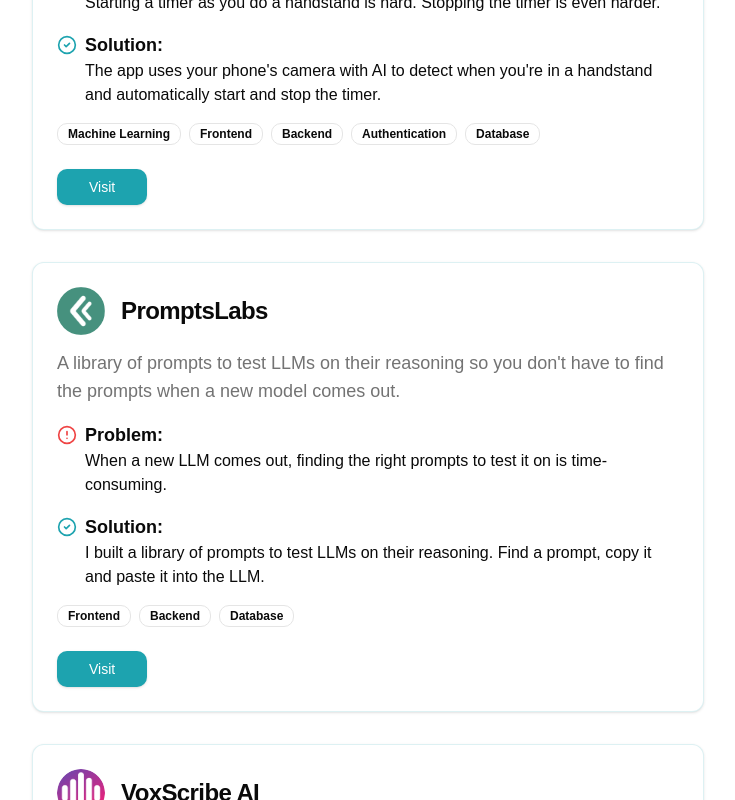
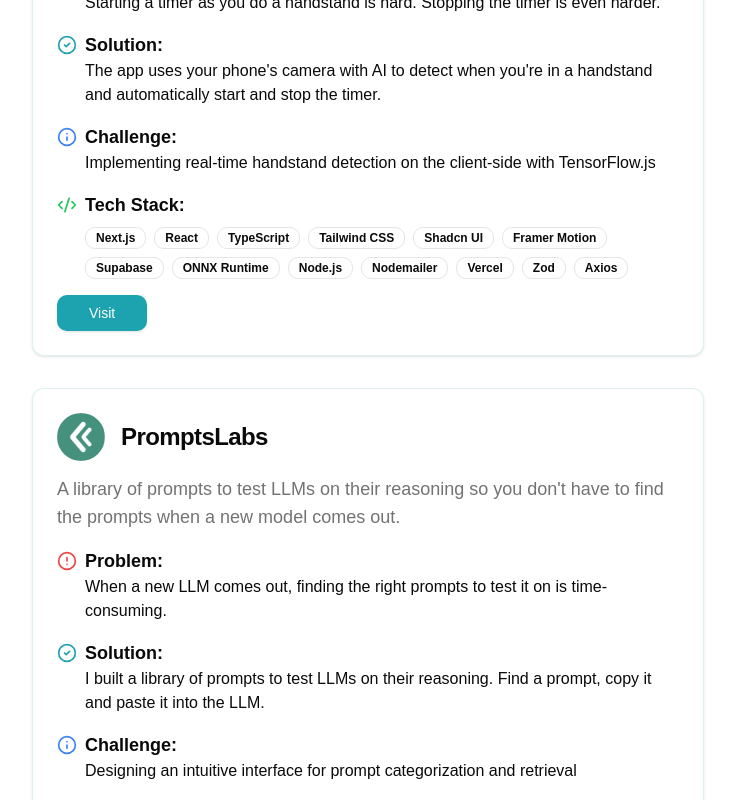
Before and after one commit to mazeincoding/maze-portfolio, a Next.js app: page / in a window 1280 px wide. Shown: the part 940-1740 px from the top of the page, without its empty margins (400-1135 px from the left). Built offline with nearby package versions, Linux system fonts and the light colour scheme.

Commit message:
Added challenge and tech stack to projects, removed tags

```diff
--- a/src/components/projects.tsx
+++ b/src/components/projects.tsx
@@ -13,16 +13,17 @@ import {
 } from "./ui/card";
 import Image from "next/image";
 import { useRouter } from "next/navigation";
-import { InfoIcon, AlertCircle, CheckCircle2 } from "lucide-react";
+import { InfoIcon, AlertCircle, CheckCircle2, Code2Icon } from "lucide-react";
 
 interface Project {
   title: string;
   description: string;
   logo: string;
   link: string;
-  tags: string[];
   problem: string;
   solution: string;
+  tech_stack: string;
+  challenge: string;
 }
 
 export default function Projects() {
@@ -33,17 +34,14 @@ export default function Projects() {
         "AI-powered app that automatically starts and stops the timer as you enter or exit a handstand using machine learning and a camera.",
       logo: "/images/standsync-logo.png",
       link: "https://standsync.com",
-      tags: [
-        "Machine Learning",
-        "Frontend",
-        "Backend",
-        "Authentication",
-        "Database",
-      ],
       problem:
         "Starting a timer as you do a handstand is hard. Stopping the timer is even harder.",
       solution:
         "The app uses your phone's camera with AI to detect when you're in a handstand and automatically start and stop the timer.",
+      tech_stack:
+        "Next.js, React, TypeScript, Tailwind CSS, Shadcn UI, Framer Motion, Supabase, ONNX Runtime, Node.js, Nodemailer, Vercel, Zod, Axios",
+      challenge:
+        "Implementing real-time handstand detection on the client-side with TensorFlow.js",
     },
     {
       title: "PromptsLabs",
@@ -51,11 +49,14 @@ export default function Projects() {
         "A library of prompts to test LLMs on their reasoning so you don't have to find the prompts when a new model comes out.",
       logo: "/images/prompts-labs-logo.png",
       link: "https://promptslabs.com",
-      tags: ["Frontend", "Backend", "Database"],
       problem:
         "When a new LLM comes out, finding the right prompts to test it on is time-consuming.",
       solution:
         "I built a library of prompts to test LLMs on their reasoning. Find a prompt, copy it and paste it into the LLM.",
+      tech_stack:
+        "Next.js, React, TypeScript, Tailwind CSS, Shadcn UI, Supabase, Lucide, Radix UI, Embla Carousel, React Hook Form, Zod, Next Themes, Vercel Analytics",
+      challenge:
+        "Designing an intuitive interface for prompt categorization and retrieval",
     },
     {
       title: "VoxScribe AI",
@@ -63,11 +64,14 @@ export default function Projects() {
         "A tool that can transcribe audio into beautifully formatted text.",
       logo: "/images/voxscribe-logo.png",
       link: "https://voxscribe-ai.vercel.app",
-      tags: ["Frontend", "Backend", "Authentication", "Database"],
       problem:
         "Transcribing audio often comes out as garbage when it comes to readability. It's just a bunch of words.",
       solution:
         "This app will transcribe your audio and use AI to format it into readable text.",
+      tech_stack:
+        "Next.js, React, TypeScript, Tailwind CSS, Shadcn UI, Firebase, Groq SDK, React Hook Form, Zod, Axios, FFmpeg, Framer Motion, Vercel Analytics, React Icons, date-fns, Nodemailer, OpenAI API, React Media Recorder, Embla Carousel, Lucide React, Next Themes",
+      challenge:
+        "Integrating multiple AI models for transcription and formatting",
     },
     {
       title: "I have a domain problem",
@@ -75,10 +79,12 @@ export default function Projects() {
         "Confess your domain buying addiction and join others in acknowledging the problem. Add your listings to the site and explain domain names.",
       logo: "/images/ihaveadomainproblem-logo.png",
       link: "https://ihaveadomainproblem.com",
-      tags: ["Real-time", "Frontend", "Database"],
       problem: "Buying too many domain names. It's a real problem.",
       solution:
         "This app doesn't magically solve your domain buying addiction, but it does allow you to list your unused domain names and maybe... someone with a domain problem will buy them.",
+      tech_stack:
+        "Next.js, React, TypeScript, Tailwind CSS, Shadcn UI, Zustand, Framer Motion, Supabase, React Hook Form, Zod, React Icons, Lucide React, Motion Number, Vercel Analytics, Next Themes",
+      challenge: "Implementing real-time updates for domain listings",
     },
   ];
   return (
@@ -142,15 +148,28 @@ export function ProjectCard({ project }: ProjectCardProps) {
             <p>{project.solution}</p>
           </div>
         </div>
+        <div className="flex items-start gap-2">
+          <InfoIcon className="w-5 h-5 text-blue-500 mt-1 flex-shrink-0" />
+          <div>
+            <h3 className="font-semibold text-lg">Challenge:</h3>
+            <p>{project.challenge}</p>
+          </div>
+        </div>
+        <div className="flex items-start gap-2">
+          <Code2Icon className="w-5 h-5 text-green-500 mt-1 flex-shrink-0" />
+          <div className="w-full">
+            <h3 className="font-semibold text-lg mb-2">Tech Stack:</h3>
+            <div className="flex flex-wrap gap-2">
+              {project.tech_stack.split(", ").map((tech) => (
+                <Badge key={tech} variant="outline" className="text-xs py-0.5">
+                  {tech}
+                </Badge>
+              ))}
+            </div>
+          </div>
+        </div>
       </CardContent>
       <CardFooter className="flex-col items-start gap-6">
-        <div className="flex flex-wrap gap-2">
-          {project.tags.map((tag) => (
-            <Badge variant="outline" key={tag}>
-              {tag}
-            </Badge>
-          ))}
-        </div>
         <Button className="px-8" onClick={() => router.push(project.link)}>
           Visit
         </Button>
```
